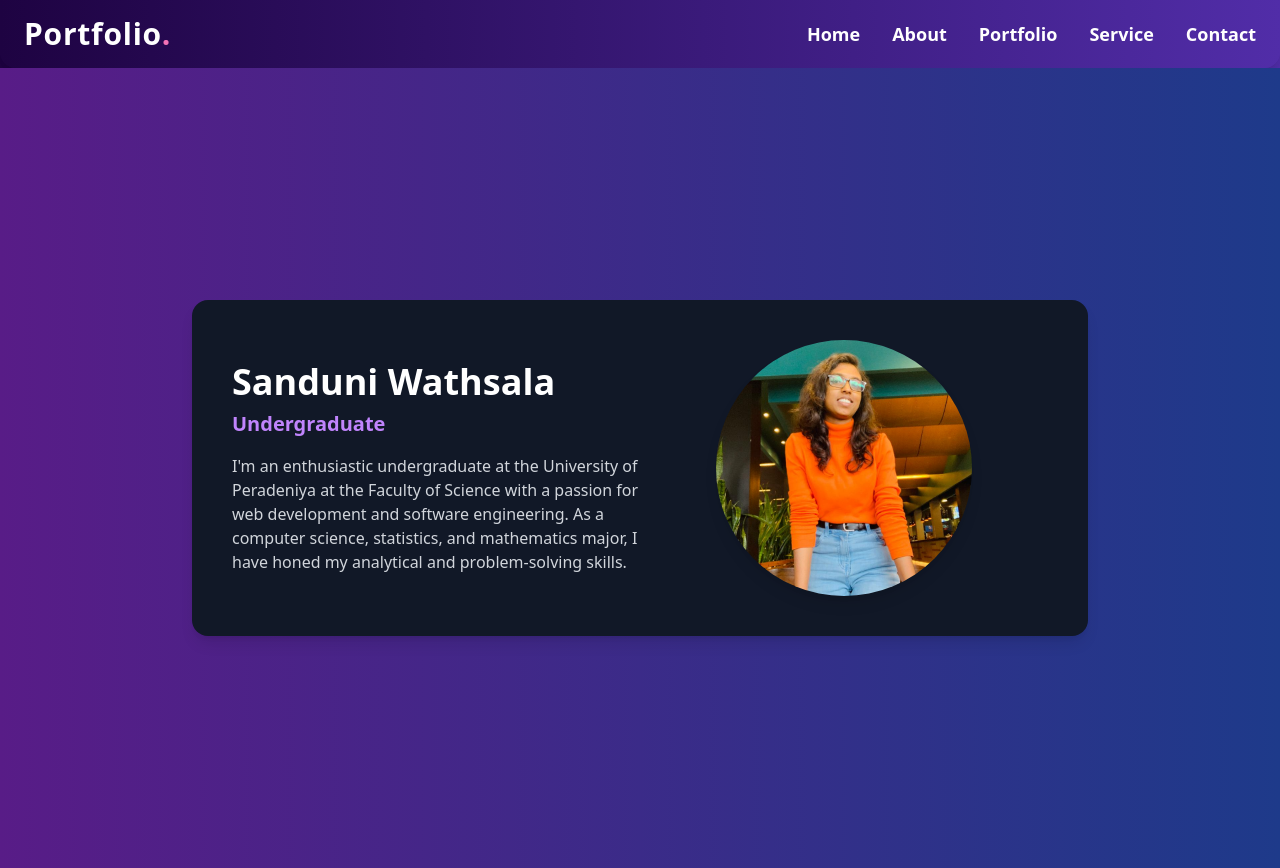
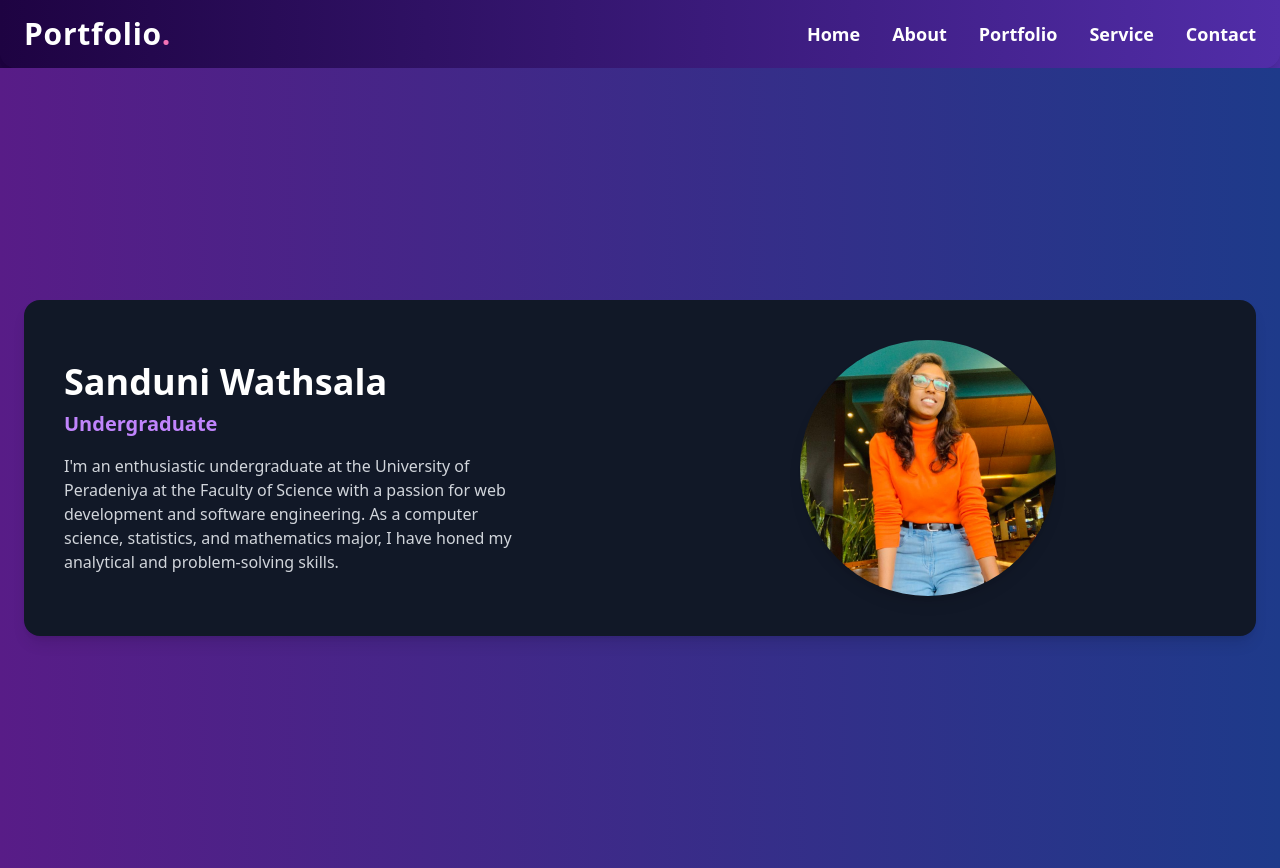
Before and after one commit to Sanduni4822/React-project-Individual, a React (Vite) app: page / in a window 1280 px wide. Built offline with nearby package versions, Linux system fonts and the light colour scheme.

Commit message:
Increased the size of the container

```diff
--- a/src/pages/homepage/Homepage.jsx
+++ b/src/pages/homepage/Homepage.jsx
@@ -4,7 +4,7 @@ import profileImage from "../../assets/My profile.jpg"; // Import the image
 const Homepage = () => {
   return (
     <div className="flex items-center justify-center min-h-screen bg-gradient-to-r from-purple-900 to-blue-900 p-6">
-      <div className="flex flex-row bg-gray-900 text-white rounded-2xl shadow-lg p-10 w-full max-w-4xl items-center">
+      <div className="flex flex-row bg-gray-900 text-white rounded-2xl shadow-lg p-10 w-full max-w-15xl items-center">
         {/* Content Section */}
         <div className="flex-1 text-left">
           <h1 className="text-4xl font-bold">Sanduni Wathsala</h1>
```
